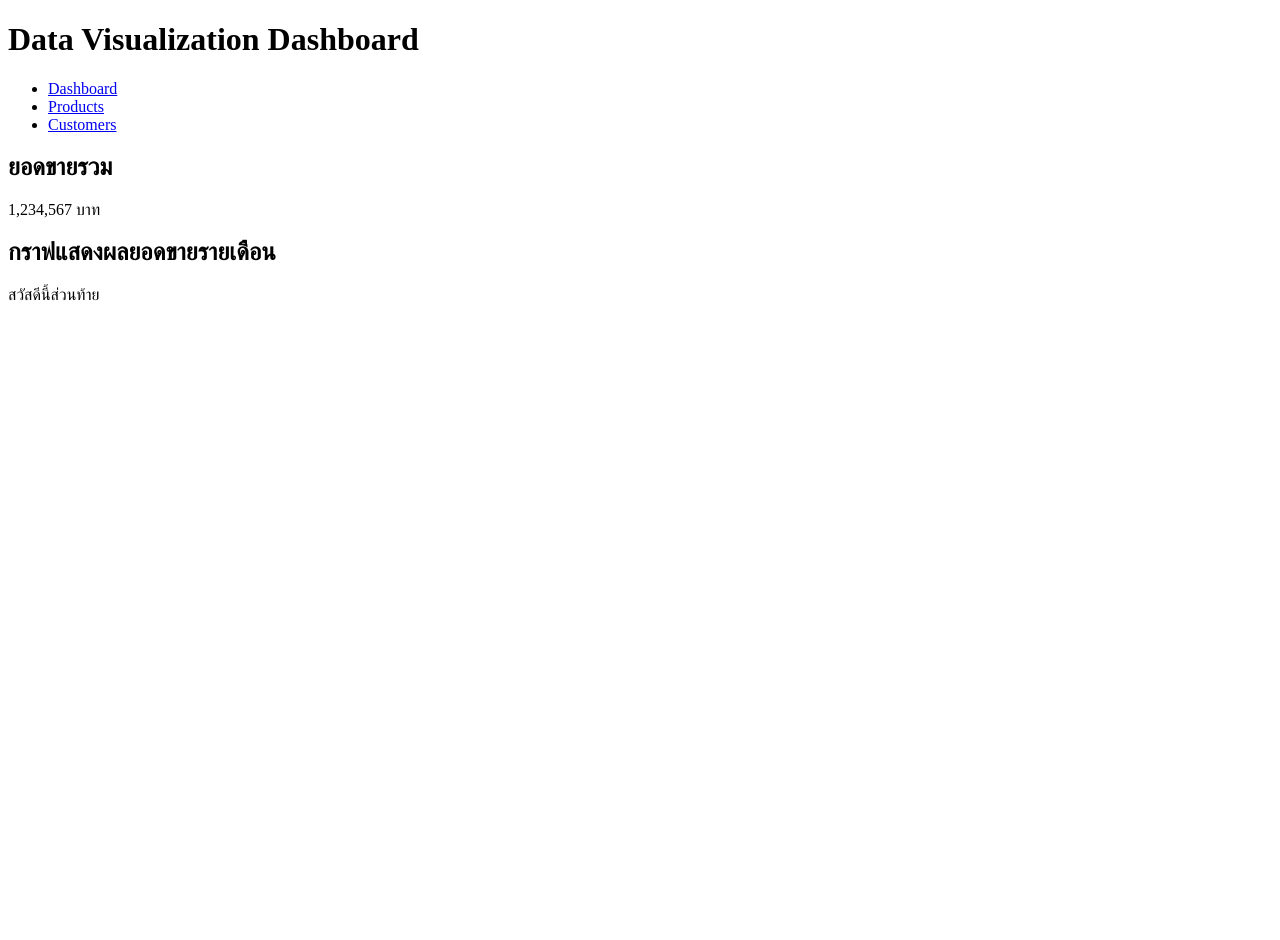
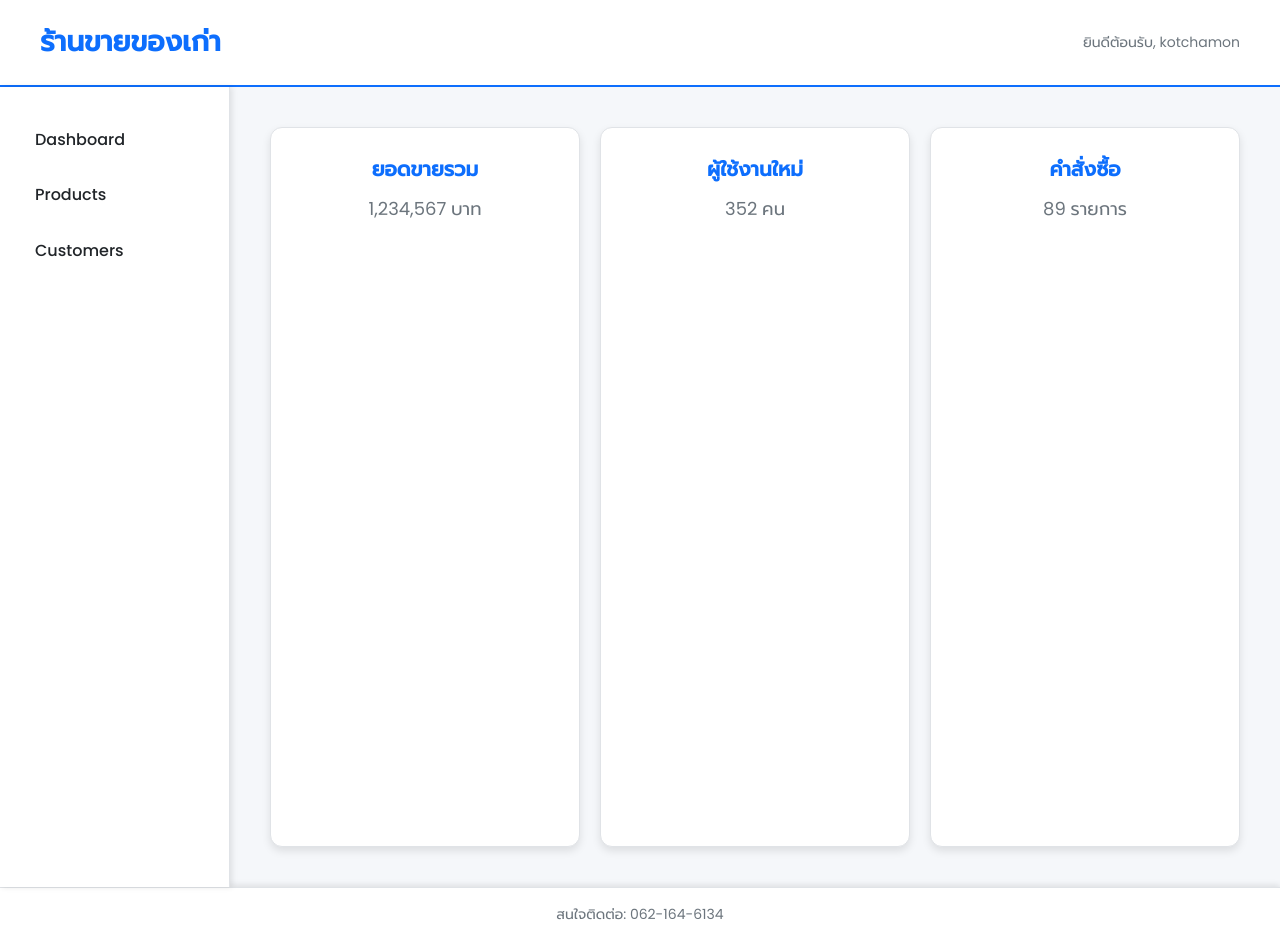
Before and after one commit to kchmnlichaphis-stack/kotchamon, a plain HTML site: page index.html in a window 1280 px wide. Before the commit the page ends 800 px from the top, so only its background shows below. Drawn offline with Linux system fonts and the light colour scheme.

Commit message:
ตกแต่งเพิ่มเติม

```diff
--- a/index.html
+++ b/index.html
@@ -1,18 +1,33 @@
 <!DOCTYPE html>
-<html lang="en">
+<html lang="th">
 <head>
     <meta charset="UTF-8">
     <meta name="viewport" content="width=device-width, initial-scale=1.0">
-    <title>Document</title>
+    <title>Data Visualization Dashboard</title>
+
+
+    <link rel="preconnect" href="https://fonts.googleapis.com">
+    <link rel="preconnect" href="https://fonts.gstatic.com" crossorigin>
+    <link href="https://fonts.googleapis.com/css2?family=Poppins:wght@400;500;600&family=Prompt:wght@400;500&display=swap" rel="stylesheet">
+
+
+    <link rel="stylesheet" href="style.css">
 </head>
 <body>
 
-    <header>
-     <h1>Data Visualization Dashboard</h1>
 
+    <header class="page-header">
+        <h1 id="page-title">ร้านขายของเก่า</h1>
+        <div class="user-profile">
+            <span>ยินดีต้อนรับ, kotchamon</span>
+        </div>
     </header>
 
-<aside>
+
+    <div class="dashboar-container">
+
+
+        <aside class="sidebar">
             <nav>
                 <ul>
                     <li><a href="#">Dashboard</a></li>
@@ -22,21 +37,29 @@
             </nav>
         </aside>
 
-<main>
+
+        <main class="main-content">
             <div class="card">
                 <h2>ยอดขายรวม</h2>
-
                 <p>1,234,567 บาท</p>
             </div>
 
-    <div class="chart-container">
-        <h2>กราฟแสดงผลยอดขายรายเดือน</h2>
-            <!-- ในอนาคตเราจะนํากราฟมาใสที่นี่ -->
+            <div class="card">
+                <h2>ผู้ใช้งานใหม่</h2>
+                <p>352 คน</p>
+            </div>
+
+            <div class="card">
+                <h2>คำสั่งซื้อ</h2>
+                <p>89 รายการ</p>
             </div>
         </main>
 
-<footer>
-สวัสดีนี้ส่วนท้าย
+    </div>
+
+
+    <footer class="footer-content">
+        สนใจติดต่อ: 062-164-6134
     </footer>
 
 </body>
--- /dev/null
+++ b/style.css
@@ -0,0 +1,153 @@
+:root {
+  /* Theme Colors */
+  --primary-color: #0d6efd;
+  --secondary-color: #6c757d;
+  --background-color: #f5f7fa;
+  --surface-color: #ffffff;
+  --text-color: #212529;
+  --border-color: #e0e3e7;
+  --shadow-color: rgba(0, 0, 0, 0.1);
+}
+
+
+* {
+  box-sizing: border-box;
+  margin: 0;
+  padding: 0;
+}
+
+
+body {
+  background-color: var(--background-color);
+  font-family: "Poppins", "Prompt", sans-serif;
+  color: var(--text-color);
+  line-height: 1.6;
+  display: flex;
+  flex-direction: column;
+  min-height: 100vh;
+}
+
+
+.page-header {
+  background: var(--surface-color);
+  box-shadow: 0 2px 6px var(--shadow-color);
+  padding: 20px 40px;
+  text-align: center;
+  border-bottom: 2px solid var(--primary-color);
+  display: flex;
+  justify-content: space-between;
+  align-items: center;
+}
+
+.user-profile{
+  font-size: 14px;
+  color: var(--secondary-color);
+}
+
+#page-title {
+  color: var(--primary-color);
+  font-size: 28px;
+  font-weight: 700;
+}
+
+
+.dashboar-container {
+  display: flex;
+  flex: 1;
+  background: var(--background-color);
+}
+
+
+.sidebar {
+  width: 230px;
+  background-color: var(--surface-color);
+  border-right: 1px solid var(--border-color);
+  box-shadow: 2px 0 6px var(--shadow-color);
+  padding: 30px 20px;
+  position: sticky;
+  top: 0;
+  height: 100vh;
+}
+
+.sidebar ul {
+  list-style: none;
+  padding: 0%;
+  margin: 0%;
+  display: flex;
+  flex-direction: column;
+  gap: 10px;
+}
+
+.sidebar li a {
+  display: block;
+  padding: 10px 15px;
+  text-decoration: none;
+  color: var(--text-color);
+  border-radius: 6%;
+  transition: background-color 0.2s ease;
+
+}
+
+.sidebar a {
+  text-decoration: none;
+  color: var(--text-color);
+  font-weight: 500;
+  font-size: 16px;
+  display: block;
+  padding: 10px 14px;
+  border-radius: 6px;
+  transition: all 0.3s ease;
+}
+
+.sidebar li a:hover {
+  background-color: var(--primary-color);
+  color: #fff;
+  transform: translateX(4px);
+}
+
+
+.main-content {
+  flex-grow: 1;
+  padding: 40px;
+  display: grid;
+  grid-template-columns: repeat(auto-fit, minmax(280px, 1fr));
+  gap: 20px;
+}
+
+
+.card {
+  background-color: var(--surface-color);
+  border: 1px solid var(--border-color);
+  border-radius: 12px;
+  padding: 25px 30px;
+  box-shadow: 0 4px 8px var(--shadow-color);
+  transition: all 0.3s ease;
+  text-align: center;
+}
+
+.card:hover {
+  transform: translateY(-5px);
+  box-shadow: 0 8px 16px rgba(0, 0, 0, 0.15);
+}
+
+.card h2 {
+  font-size: 20px;
+  color: var(--primary-color);
+  margin-bottom: 10px;
+}
+
+.card p {
+  font-size: 18px;
+  color: var(--secondary-color);
+}
+
+
+.footer-content {
+  background: var(--surface-color);
+  text-align: center;
+  padding: 15px;
+  border-top: 1px solid var(--border-color);
+  box-shadow: 0 -2px 6px var(--shadow-color);
+  color: var(--secondary-color);
+  font-size: 14px;
+}
```
Lines whose indentation alone changed are shown as unchanged.
